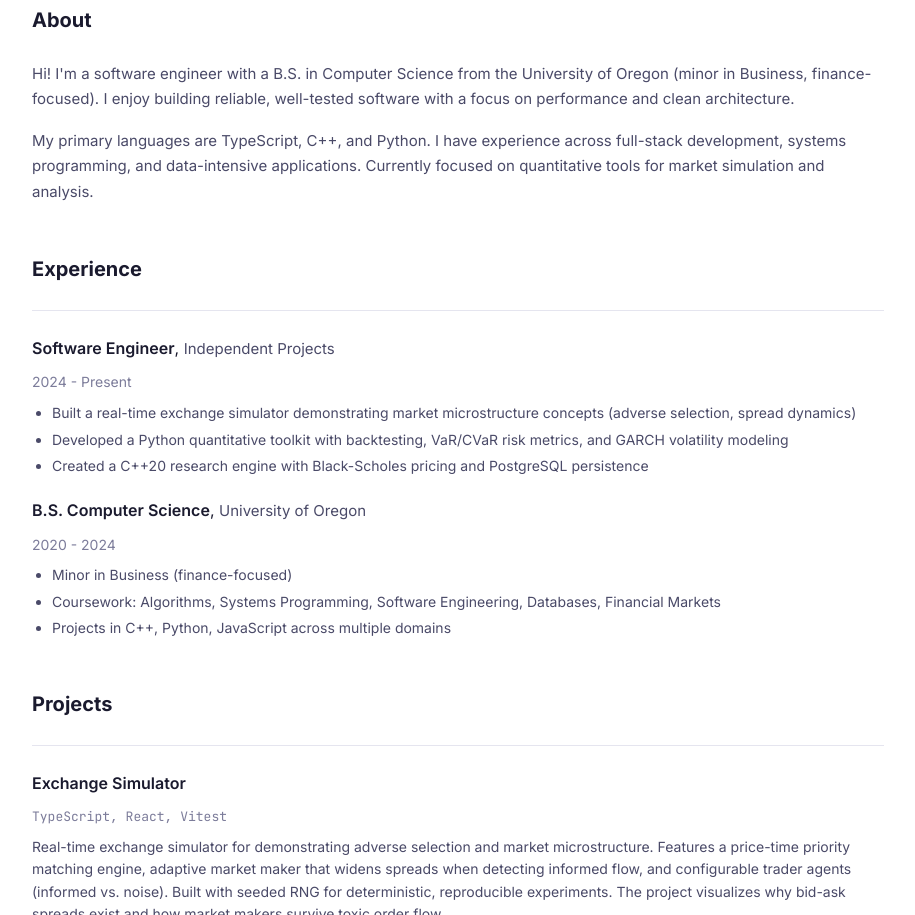
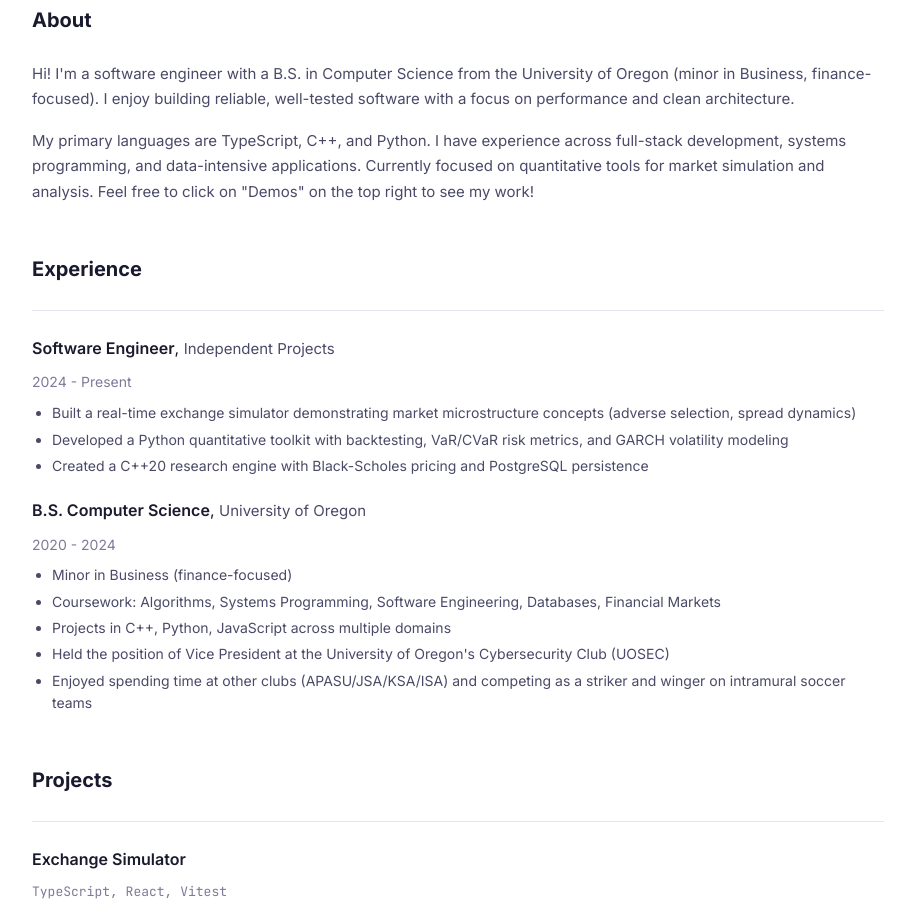
Before and after one commit to ShawnBakker/shawnbakker.github.io, a plain HTML site: page index.html in a window 1280 px wide. Shown: the part 333-1248 px from the top of the page, without its empty margins (182-1097 px from the left). Drawn offline with Linux system fonts and the light colour scheme.

Commit message:
Update index.html

```diff
--- a/index.html
+++ b/index.html
@@ -398,7 +398,7 @@
                     Hi! I'm a software engineer with a B.S. in Computer Science from the University of Oregon (minor in Business, finance-focused). I enjoy building reliable, well-tested software with a focus on performance and clean architecture.
                 </p>
                 <p>
-                    My primary languages are TypeScript, C++, and Python. I have experience across full-stack development, systems programming, and data-intensive applications. Currently focused on quantitative tools for market simulation and analysis.
+                    My primary languages are TypeScript, C++, and Python. I have experience across full-stack development, systems programming, and data-intensive applications. Currently focused on quantitative tools for market simulation and analysis. Feel free to click on "Demos" on the top right to see my work!
                 </p>
             </section>
 
@@ -431,6 +431,8 @@
                             <li>Minor in Business (finance-focused)</li>
                             <li>Coursework: Algorithms, Systems Programming, Software Engineering, Databases, Financial Markets</li>
                             <li>Projects in C++, Python, JavaScript across multiple domains</li>
+                            <li>Held the position of Vice President at the University of Oregon's Cybersecurity Club (UOSEC)</li>
+                            <li>Enjoyed spending time at other clubs (APASU/JSA/KSA/ISA) and competing as a striker and winger on intramural soccer teams</li>
                         </ul>
                     </div>
                 </div>
```
